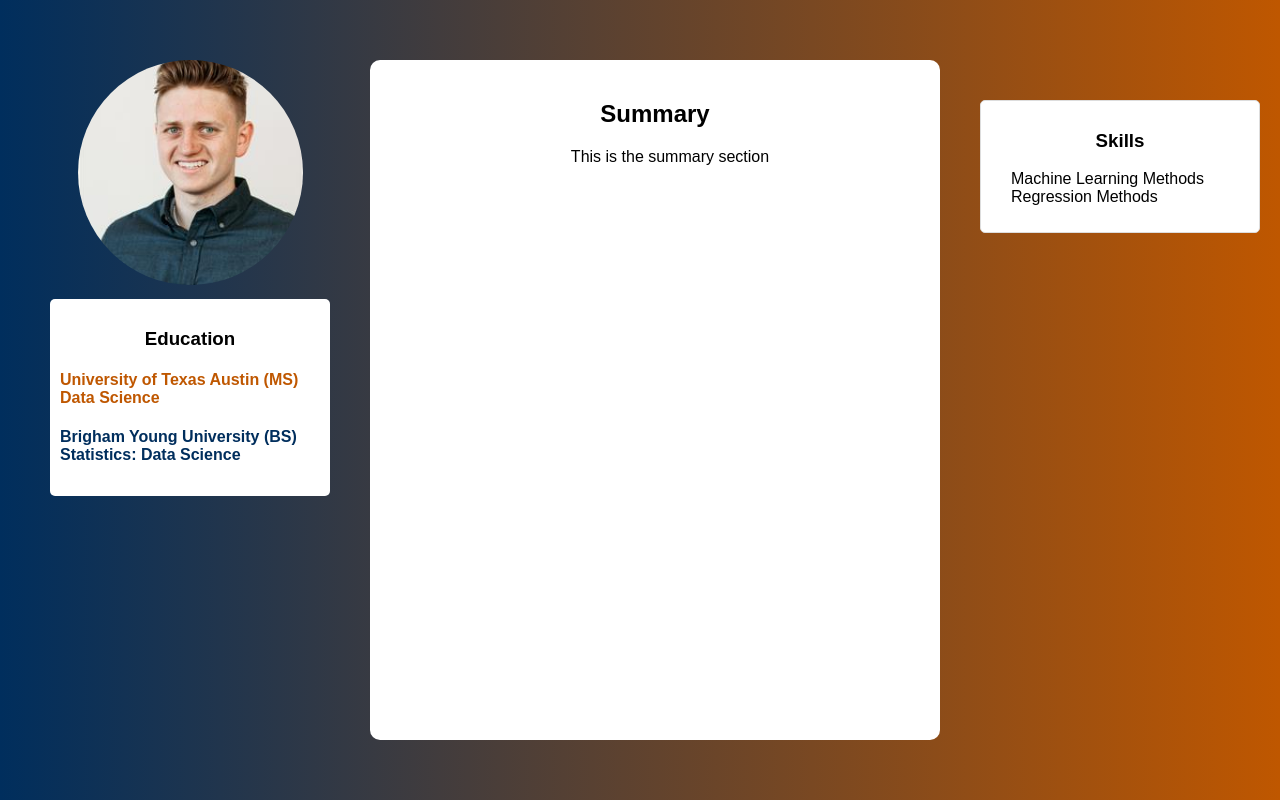
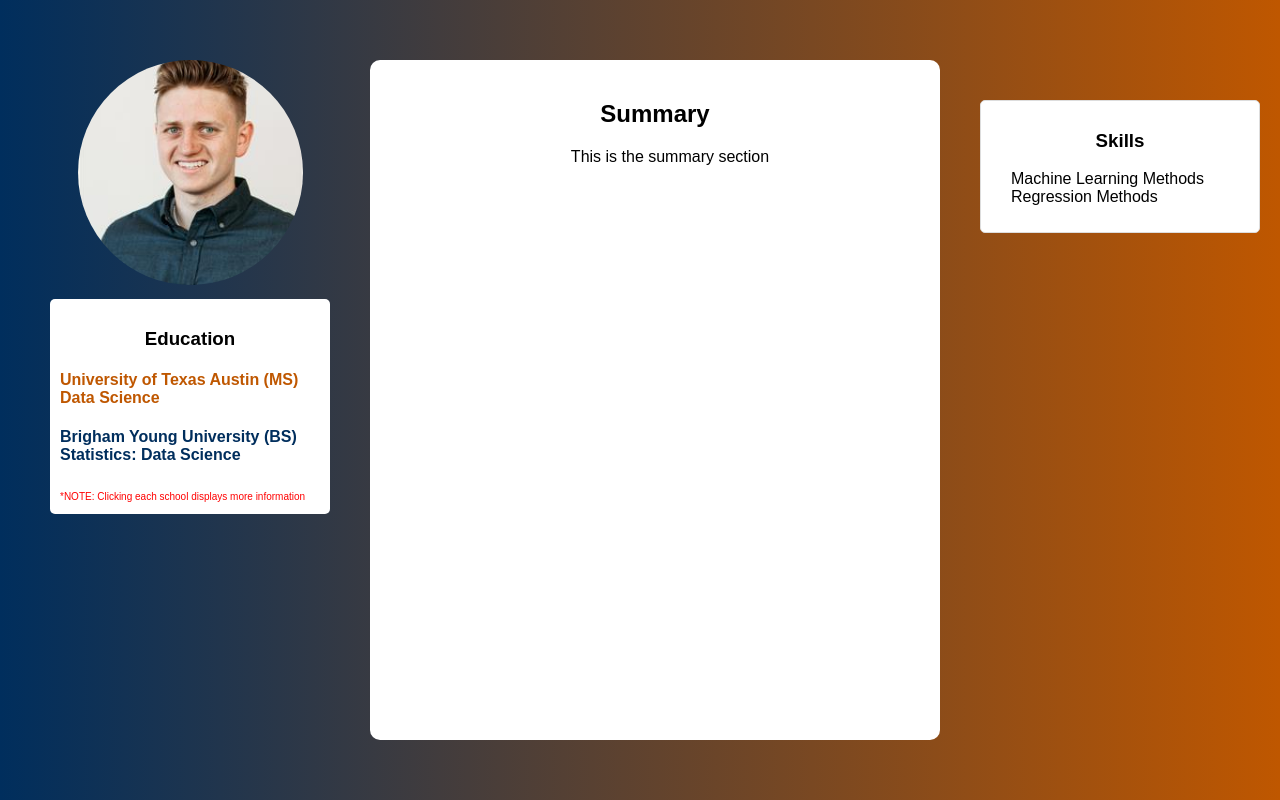
Before and after one commit to acooney613/aidan-cooney, a plain HTML site: page index.html in a window 1280 px wide. Drawn offline with Linux system fonts and the light colour scheme.

Commit message:
notification updates

```diff
--- a/index.html
+++ b/index.html
@@ -16,6 +16,7 @@
             </div>
             <h4 class="ut-popup" id="UT-Popup" title="Click For More Information">University of Texas Austin (MS) Data Science</h4>
             <h4 class="byu-popup" id="BYU-Popup" title="Click for Relevant Coursework Completed">Brigham Young University (BS) Statistics: Data Science</h4>
+            <a>*NOTE: Clicking each school displays more information</a>
         </div>
     </div>
     <div class="middle-section">
--- a/resources/styles/welcome.css
+++ b/resources/styles/welcome.css
@@ -34,6 +34,11 @@ body {
     border-radius: 5px;
     text-align: left;
     background-color: white;
+}
+
+.education a {
+    font-size: 10px;
+    color: red;
 }
 
 .middle-section {
```
